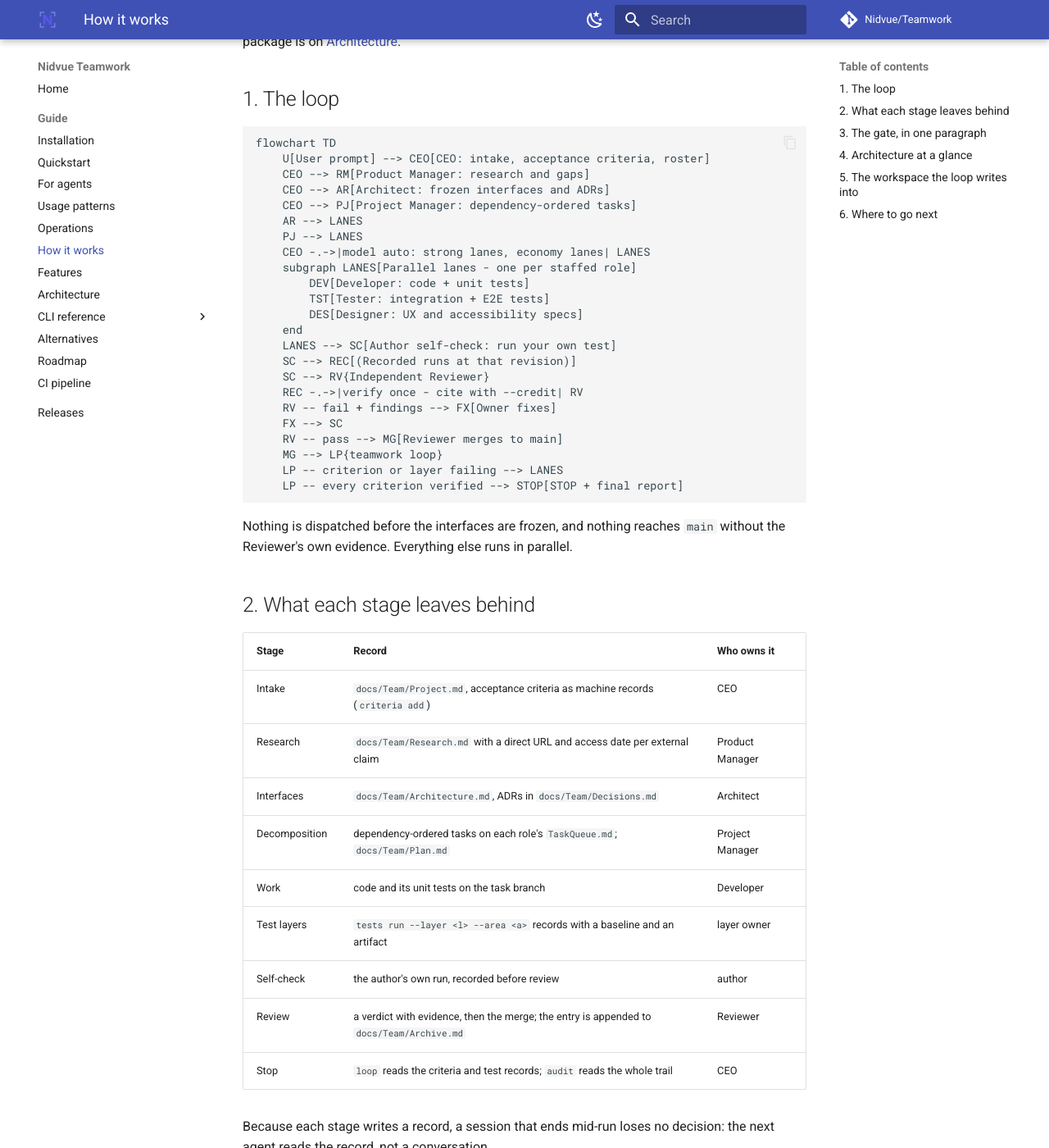
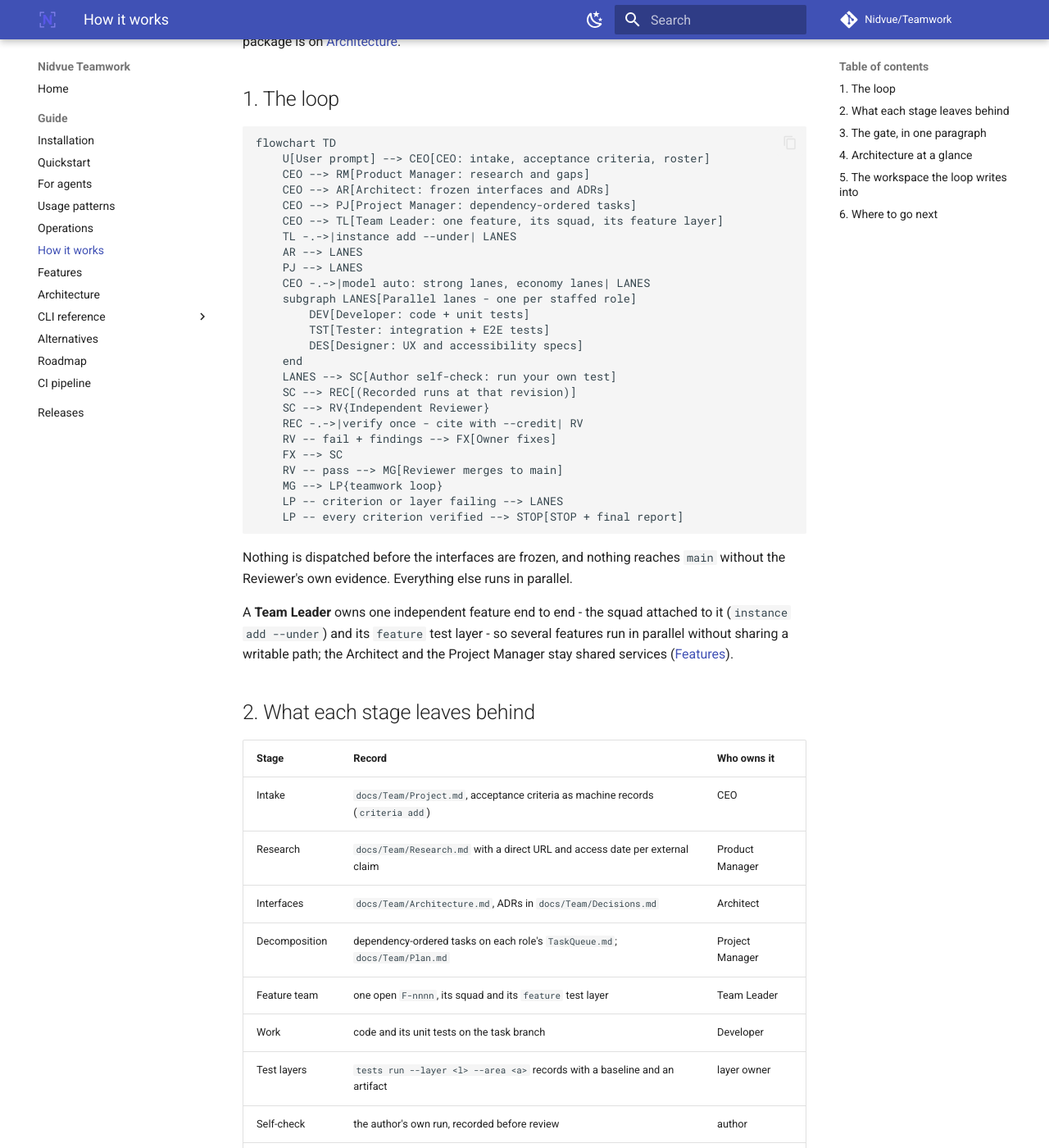
Before and after one commit to Nidvue/Teamwork, an MkDocs documentation site: the page built from docs/guide/how-it-works.md, in a window 1280 px wide and 1400 px high, scrolled down 302 px. Shown: the whole window at 82% size. Built offline with MkDocs 1.6.1 and Material for MkDocs 9.7.7, drawn with Linux system fonts in a browser that asks for light colours; comment, search, counter and statistics services are not loaded.

Commit message:
docs(how-it-works): name the Team Leader and the feature-team layer
Task: T-0007
Role: CEO
Producers: CEO
Goal: the org page names every structural seat
Deliverable: Team Leader in the mermaid and stage table of how-it-works.md
Why: README, index and Features name 16 charters; the page that explains how the team works omitted the feature-team seat
Status: self-checked; awaiting independent review
Result: links 0; mkdocs --strict exit 0; docs contracts 17 passed
Docs: docs/guide/how-it-works.md

Acting role: CEO

```diff
--- a/docs/guide/how-it-works.md
+++ b/docs/guide/how-it-works.md
@@ -17,6 +17,8 @@ flowchart TD
     CEO --> RM[Product Manager: research and gaps]
     CEO --> AR[Architect: frozen interfaces and ADRs]
     CEO --> PJ[Project Manager: dependency-ordered tasks]
+    CEO --> TL[Team Leader: one feature, its squad, its feature layer]
+    TL -.->|instance add --under| LANES
     AR --> LANES
     PJ --> LANES
     CEO -.->|model auto: strong lanes, economy lanes| LANES
@@ -40,6 +42,11 @@ flowchart TD
 Nothing is dispatched before the interfaces are frozen, and nothing reaches
 `main` without the Reviewer's own evidence. Everything else runs in parallel.
 
+A **Team Leader** owns one independent feature end to end - the squad attached
+to it (`instance add --under`) and its `feature` test layer - so several
+features run in parallel without sharing a writable path; the Architect and the
+Project Manager stay shared services ([Features](features.md)).
+
 ## 2. What each stage leaves behind
 
 | Stage | Record | Who owns it |
@@ -48,6 +55,7 @@ Nothing is dispatched before the interfaces are frozen, and nothing reaches
 | Research | `docs/Team/Research.md` with a direct URL and access date per external claim | Product Manager |
 | Interfaces | `docs/Team/Architecture.md`, ADRs in `docs/Team/Decisions.md` | Architect |
 | Decomposition | dependency-ordered tasks on each role's `TaskQueue.md`; `docs/Team/Plan.md` | Project Manager |
+| Feature team | one open `F-nnnn`, its squad and its `feature` test layer | Team Leader |
 | Work | code and its unit tests on the task branch | Developer |
 | Test layers | `tests run --layer <l> --area <a>` records with a baseline and an artifact | layer owner |
 | Self-check | the author's own run, recorded before review | author |
```
